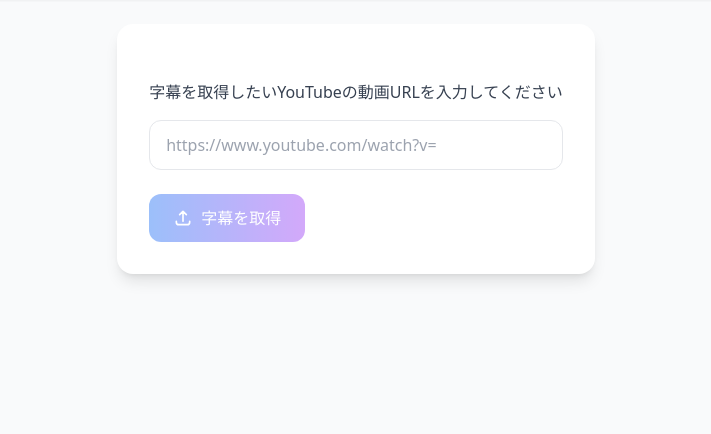
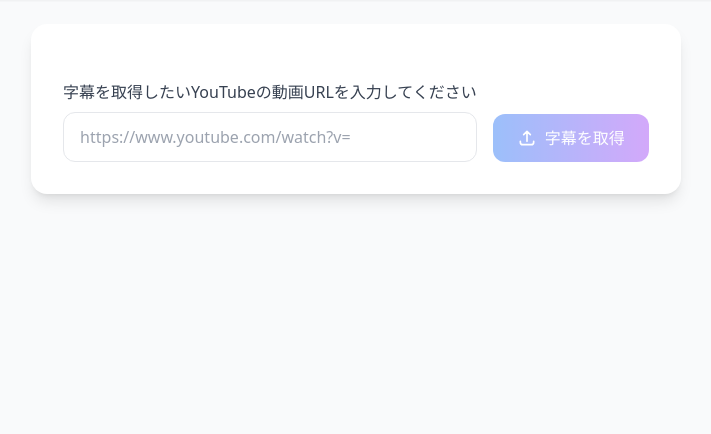
Before and after one commit to pomera-15/YoutubeSubtitleExporter, a Django app: page / in a window 1280 px wide. Shown: the part 72-506 px from the top of the page, without its empty margins (284-995 px from the left). Run offline with Django 5.2, Linux system fonts and the light colour scheme; some libraries are stand-ins or nearby versions.

Commit message:
カードの横幅を修正

```diff
--- a/exporter-app/app/templates/home.html
+++ b/exporter-app/app/templates/home.html
@@ -4,11 +4,12 @@
 <!-- メインコンテンツ -->
 <div class="space-y-8 animate-fade-in">
     <!-- 入力フォーム -->
-    <div class="bg-white dark:bg-gray-800 rounded-2xl shadow-lg transition-all duration-200 hover:shadow-xl p-8">
+    <div class="max-w-7xl mx-auto bg-white dark:bg-gray-800 rounded-2xl shadow-lg transition-all duration-200 hover:shadow-xl p-8">
         <form action="" method="post" class="space-y-6" x-data="{ url: '' }">
             {% csrf_token %}
-            <div class="space-y-4">
-                <label class="block font-medium text-gray-700 dark:text-gray-200" for="url">
+            <div class="flex flex-col md:flex-row md:items-end md:space-x-4 space-y-4 md:space-y-0">
+                <div class="flex-grow">
+                    <label class="block font-medium text-gray-700 dark:text-gray-200 mb-2" for="url">
                         字幕を取得したいYouTubeの動画URLを入力してください
                     </label>
                     <div class="relative">
@@ -20,7 +21,7 @@
                                placeholder="https://www.youtube.com/watch?v=" required>
                     </div>
                 </div>
-            <button class="w-full sm:w-auto px-6 py-3 bg-gradient-to-r from-blue-500 to-purple-500
+                <button class="w-full md:w-auto px-6 py-3 bg-gradient-to-r from-blue-500 to-purple-500
                              hover:from-blue-600 hover:to-purple-600 text-white font-medium rounded-xl
                              transform transition-all duration-200 hover:-translate-y-0.5 hover:shadow-lg
                              focus:outline-none focus:ring-2 focus:ring-offset-2 focus:ring-blue-500
@@ -34,6 +35,7 @@
                         <span>字幕を取得</span>
                     </span>
                 </button>
+            </div>
         </form>
     </div>
 
```
Lines whose indentation alone changed are shown as unchanged.
